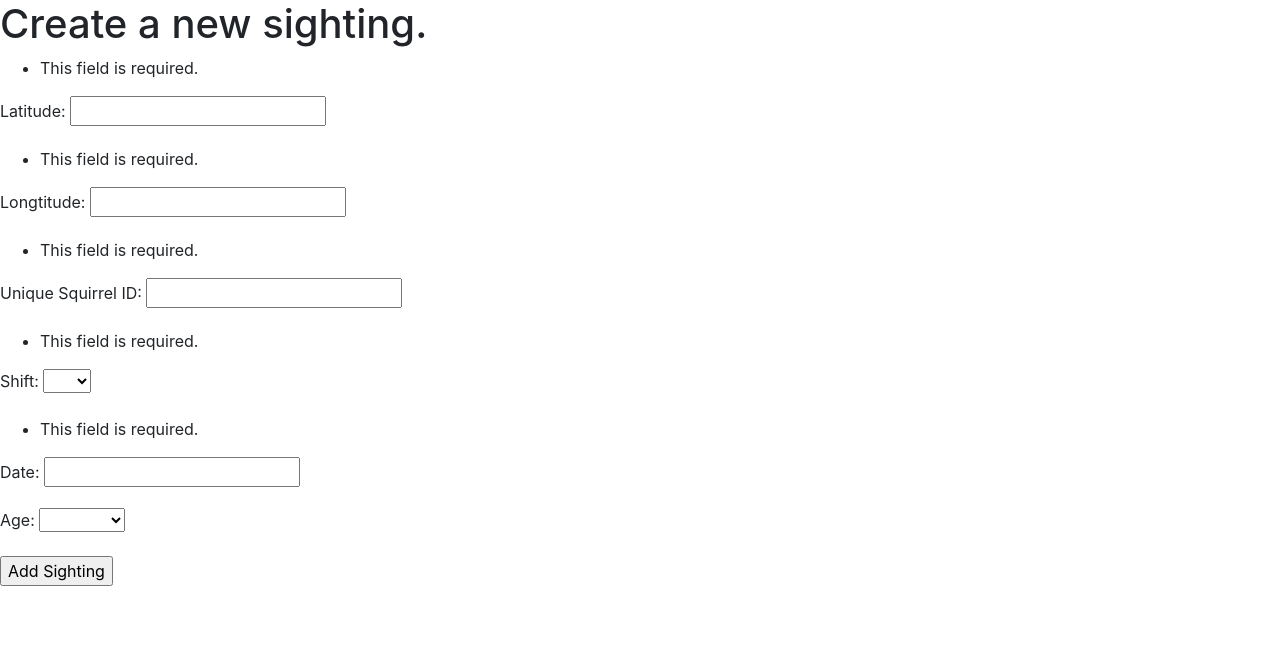
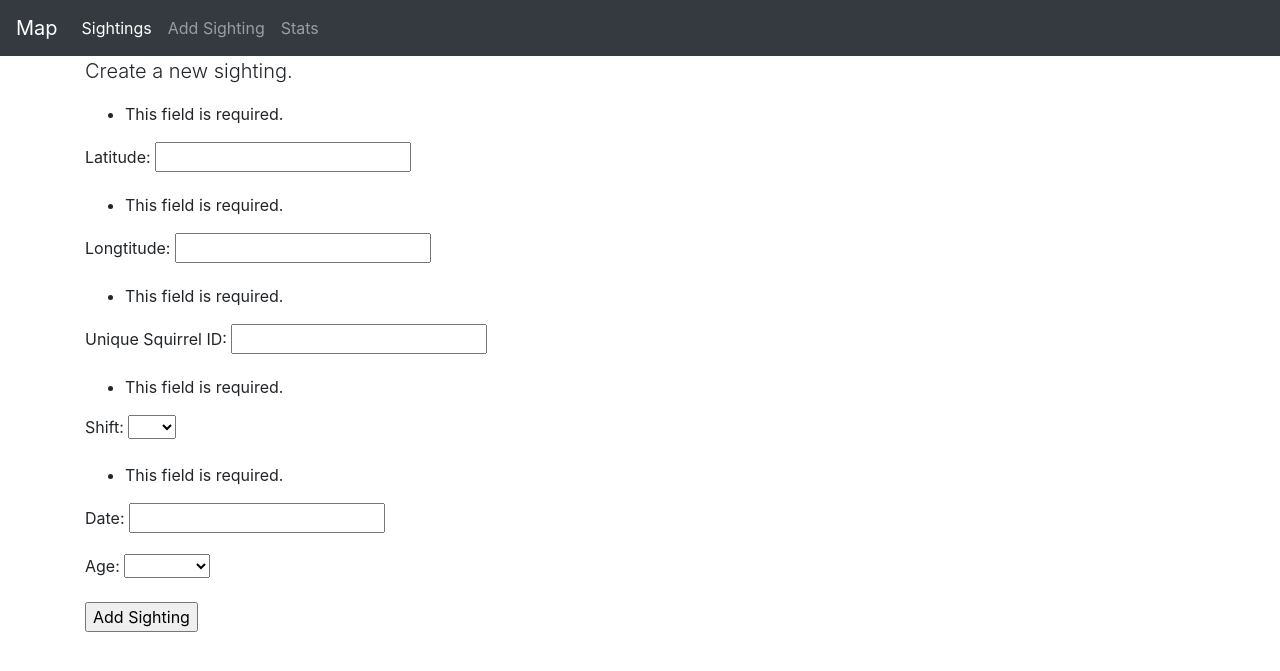
Before and after one commit to esther8629/IEOR4501_FInalProject, a Django app: page /sightings/add/ in a window 1280 px wide. Shown: the top 671 px of the page. Run offline with Django 3.2, Linux system fonts and the light colour scheme.

Commit message:
Add navbar to /add

```diff
--- a/final/urls.py
+++ b/final/urls.py
@@ -2,6 +2,8 @@ from django.urls import path
 
 from . import views
 
+app_name = 'final'
+
 urlpatterns = [
-    path('',views.index)
+    path('',views.index, name='index')
         ]
--- a/sightings/templates/sightings/add_sightings.html
+++ b/sightings/templates/sightings/add_sightings.html
@@ -11,15 +11,47 @@
 
     <title>Create a new sighting</title>
   </head>
+
   <body>
+    <nav class="navbar navbar-expand-md navbar-dark bg-dark fixed-top">
+      <a class="navbar-brand" href="{% url 'final:index' %}">Map</a>
+      <button class="navbar-toggler" type="button" data-toggle="collapse" data-target="#navbarsExampleDefault" aria-controls="navbarsExampleDefault" aria-expanded="false" aria-label="Toggle navigation">
+        <span class="navbar-toggler-icon"></span>
+      </button>
 
-    <h1>Create a new sighting.</h1>
+      <div class="collapse navbar-collapse" id="navbarsExampleDefault">
+        <ul class="navbar-nav mr-auto">
+          <li class="nav-item active">
+            <a class="nav-link" href="{% url 'sightings:show' %}">Sightings </a>
+          </li>
+	   <li class="nav-item">
+            <a class="nav-link" href="{% url 'sightings:add' %}">Add Sighting</a>
+          </li>
+          <li class="nav-item">
+            <a class="nav-link" href="{% url 'sightings:stats' %}">Stats</a>
+          </li>
+        </ul>
+      </div>
+    </nav>
+
+    <main role="main" class="container">
+
+      <div class="starter-template">
+	<h1>Bootstrap starter template</h1>
+	<p class="lead"> Create a new sighting.</p>
+      </div>
+
     </div>
+       <div>
     <form  method="post">
         {% csrf_token %}
         {{ addform.as_p }}
         <input type="submit" value="Add Sighting">
        </form>
+
+       </div>
+     </main><!-- /.container -->
+
     <!-- Optional JavaScript; choose one of the two! -->
 
     <!-- Option 1: jQuery and Bootstrap Bundle (includes Popper) -->
--- a/sightings/urls.py
+++ b/sightings/urls.py
@@ -4,7 +4,7 @@ from . import views
 app_name = 'sightings'
 
 urlpatterns = [
-        path('',views.show),
+        path('',views.show, name='show'),
         path('add/',views.add_sightings, name = 'add'),
         path('stats/', views.stats, name = 'stats'),
         path('<Unique_Squirrel_ID>/',views.detail,name = 'detail'),
```
Also changed, not shown: 1 other file.
